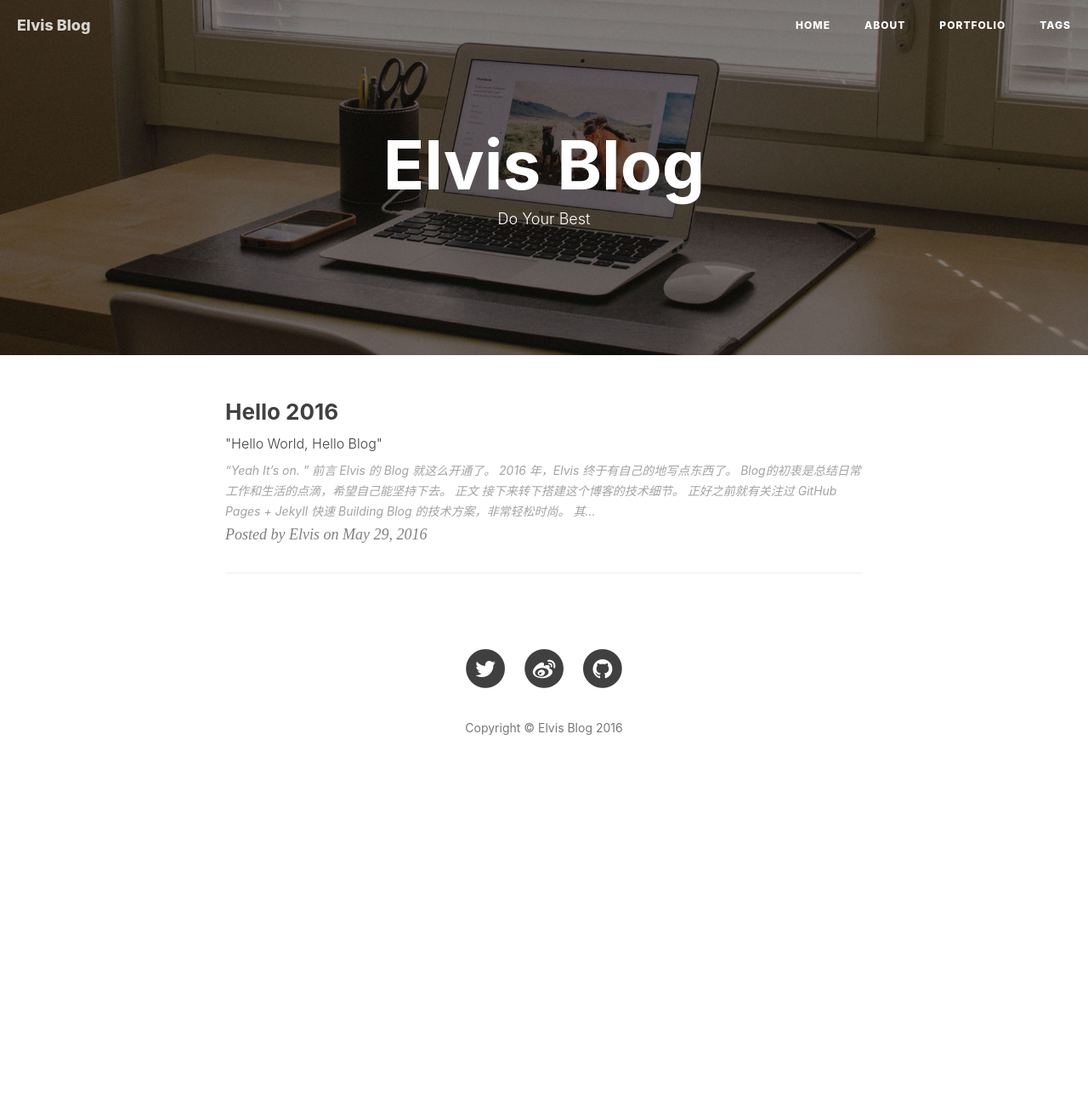
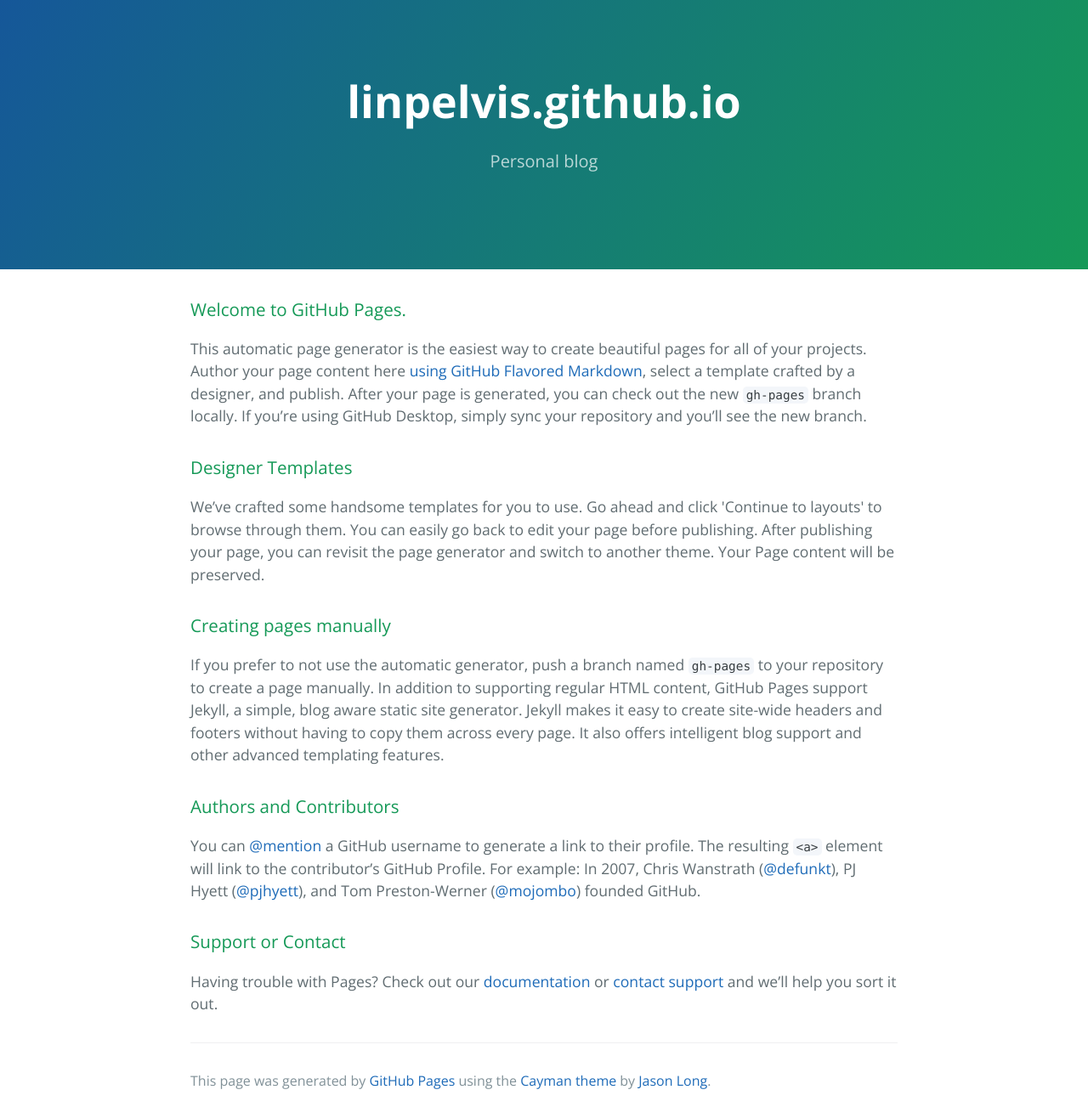
Before and after one commit to linpelvis/linpelvis.github.io, a Jekyll site: the page index.html, which Jekyll copies as it is, in a window 1280 px wide. Shown: the whole page at 85% size. Built offline with Jekyll 4.4.1, drawn with Linux system fonts in a browser that asks for light colours; nearby versions of some CDN libraries; the list of posts is cut into pages by our own code; comment, search, counter and statistics services are not loaded; before the commit the page ends 961 px from its top, so only the background shows below that.

Commit message:
Replace master branch with page content via GitHub

```diff
--- a/index.html
+++ b/index.html
@@ -1,42 +1,53 @@
----
-layout: page
-description: "Do Your Best"
----
+<!DOCTYPE html>
+<html lang="en-us">
+  <head>
+    <meta charset="UTF-8">
+    <title>linpelvis.github.io by linpelvis</title>
+    <meta name="viewport" content="width=device-width, initial-scale=1">
+    <link rel="stylesheet" type="text/css" href="stylesheets/normalize.css" media="screen">
+    <link href='https://fonts.googleapis.com/css?family=Open+Sans:400,700' rel='stylesheet' type='text/css'>
+    <link rel="stylesheet" type="text/css" href="stylesheets/stylesheet.css" media="screen">
+    <link rel="stylesheet" type="text/css" href="stylesheets/github-light.css" media="screen">
+  </head>
+  <body>
+    <section class="page-header">
+      <h1 class="project-name">linpelvis.github.io</h1>
+      <h2 class="project-tagline">Personal blog</h2>
+    </section>
 
-{% for post in paginator.posts %}
-<div class="post-preview">
-    <a href="{{ post.url | prepend: site.baseurl }}">
-        <h2 class="post-title">
-            {{ post.title }}
-        </h2>
-        {% if post.subtitle %}
-        <h3 class="post-subtitle">
-            {{ post.subtitle }}
-        </h3>
-        {% endif %}
-        <div class="post-content-preview">
-            {{ post.content | strip_html | truncate:200 }}
-        </div>
-    </a>
-    <p class="post-meta">
-        Posted by {% if post.author %}{{ post.author }}{% else %}{{ site.title }}{% endif %} on {{ post.date | date: "%B %-d, %Y" }}
-    </p>
-</div>
-<hr>
-{% endfor %}
+    <section class="main-content">
+      <h3>
+<a id="welcome-to-github-pages" class="anchor" href="#welcome-to-github-pages" aria-hidden="true"><span aria-hidden="true" class="octicon octicon-link"></span></a>Welcome to GitHub Pages.</h3>
 
-<!-- Pager -->
-{% if paginator.total_pages > 1 %}
-<ul class="pager">
-    {% if paginator.previous_page %}
-    <li class="previous">
-        <a href="{{ paginator.previous_page_path | prepend: site.baseurl | replace: '//', '/' }}">&larr; Newer Posts</a>
-    </li>
-    {% endif %}
-    {% if paginator.next_page %}
-    <li class="next">
-        <a href="{{ paginator.next_page_path | prepend: site.baseurl | replace: '//', '/' }}">Older Posts &rarr;</a>
-    </li>
-    {% endif %}
-</ul>
-{% endif %}
+<p>This automatic page generator is the easiest way to create beautiful pages for all of your projects. Author your page content here <a href="https://guides.github.com/features/mastering-markdown/">using GitHub Flavored Markdown</a>, select a template crafted by a designer, and publish. After your page is generated, you can check out the new <code>gh-pages</code> branch locally. If you’re using GitHub Desktop, simply sync your repository and you’ll see the new branch.</p>
+
+<h3>
+<a id="designer-templates" class="anchor" href="#designer-templates" aria-hidden="true"><span aria-hidden="true" class="octicon octicon-link"></span></a>Designer Templates</h3>
+
+<p>We’ve crafted some handsome templates for you to use. Go ahead and click 'Continue to layouts' to browse through them. You can easily go back to edit your page before publishing. After publishing your page, you can revisit the page generator and switch to another theme. Your Page content will be preserved.</p>
+
+<h3>
+<a id="creating-pages-manually" class="anchor" href="#creating-pages-manually" aria-hidden="true"><span aria-hidden="true" class="octicon octicon-link"></span></a>Creating pages manually</h3>
+
+<p>If you prefer to not use the automatic generator, push a branch named <code>gh-pages</code> to your repository to create a page manually. In addition to supporting regular HTML content, GitHub Pages support Jekyll, a simple, blog aware static site generator. Jekyll makes it easy to create site-wide headers and footers without having to copy them across every page. It also offers intelligent blog support and other advanced templating features.</p>
+
+<h3>
+<a id="authors-and-contributors" class="anchor" href="#authors-and-contributors" aria-hidden="true"><span aria-hidden="true" class="octicon octicon-link"></span></a>Authors and Contributors</h3>
+
+<p>You can <a href="https://help.github.com/articles/basic-writing-and-formatting-syntax/#mentioning-users-and-teams" class="user-mention">@mention</a> a GitHub username to generate a link to their profile. The resulting <code>&lt;a&gt;</code> element will link to the contributor’s GitHub Profile. For example: In 2007, Chris Wanstrath (<a href="https://github.com/defunkt" class="user-mention">@defunkt</a>), PJ Hyett (<a href="https://github.com/pjhyett" class="user-mention">@pjhyett</a>), and Tom Preston-Werner (<a href="https://github.com/mojombo" class="user-mention">@mojombo</a>) founded GitHub.</p>
+
+<h3>
+<a id="support-or-contact" class="anchor" href="#support-or-contact" aria-hidden="true"><span aria-hidden="true" class="octicon octicon-link"></span></a>Support or Contact</h3>
+
+<p>Having trouble with Pages? Check out our <a href="https://help.github.com/pages">documentation</a> or <a href="https://github.com/contact">contact support</a> and we’ll help you sort it out.</p>
+
+      <footer class="site-footer">
+
+        <span class="site-footer-credits">This page was generated by <a href="https://pages.github.com">GitHub Pages</a> using the <a href="https://github.com/jasonlong/cayman-theme">Cayman theme</a> by <a href="https://twitter.com/jasonlong">Jason Long</a>.</span>
+      </footer>
+
+    </section>
+
+
+  </body>
+</html>
--- /dev/null
+++ b/stylesheets/github-light.css
@@ -0,0 +1,123 @@
+/*
+The MIT License (MIT)
+
+Copyright (c) 2015 GitHub, Inc.
+
+Permission is hereby granted, free of charge, to any person obtaining a copy
+of this software and associated documentation files (the "Software"), to deal
+in the Software without restriction, including without limitation the rights
+to use, copy, modify, merge, publish, distribute, sublicense, and/or sell
+copies of the Software, and to permit persons to whom the Software is
+furnished to do so, subject to the following conditions:
+
+The above copyright notice and this permission notice shall be included in all
+copies or substantial portions of the Software.
+
+THE SOFTWARE IS PROVIDED "AS IS", WITHOUT WARRANTY OF ANY KIND, EXPRESS OR
+IMPLIED, INCLUDING BUT NOT LIMITED TO THE WARRANTIES OF MERCHANTABILITY,
+FITNESS FOR A PARTICULAR PURPOSE AND NONINFRINGEMENT. IN NO EVENT SHALL THE
+AUTHORS OR COPYRIGHT HOLDERS BE LIABLE FOR ANY CLAIM, DAMAGES OR OTHER
+LIABILITY, WHETHER IN AN ACTION OF CONTRACT, TORT OR OTHERWISE, ARISING FROM,
+OUT OF OR IN CONNECTION WITH THE SOFTWARE OR THE USE OR OTHER DEALINGS IN THE
+SOFTWARE.
+
+*/
+
+.pl-c /* comment */ {
+  color: #969896;
+}
+
+.pl-c1      /* constant, markup.raw, meta.diff.header, meta.module-reference, meta.property-name, support, support.constant, support.variable, variable.other.constant */,
+.pl-s .pl-v /* string variable */ {
+  color: #0086b3;
+}
+
+.pl-e  /* entity */,
+.pl-en /* entity.name */ {
+  color: #795da3;
+}
+
+.pl-s .pl-s1 /* string source */,
+.pl-smi      /* storage.modifier.import, storage.modifier.package, storage.type.java, variable.other, variable.parameter.function */ {
+  color: #333;
+}
+
+.pl-ent /* entity.name.tag */ {
+  color: #63a35c;
+}
+
+.pl-k /* keyword, storage, storage.type */ {
+  color: #a71d5d;
+}
+
+.pl-pds              /* punctuation.definition.string, string.regexp.character-class */,
+.pl-s                /* string */,
+.pl-s .pl-pse .pl-s1 /* string punctuation.section.embedded source */,
+.pl-sr               /* string.regexp */,
+.pl-sr .pl-cce       /* string.regexp constant.character.escape */,
+.pl-sr .pl-sra       /* string.regexp string.regexp.arbitrary-repitition */,
+.pl-sr .pl-sre       /* string.regexp source.ruby.embedded */ {
+  color: #183691;
+}
+
+.pl-v /* variable */ {
+  color: #ed6a43;
+}
+
+.pl-id /* invalid.deprecated */ {
+  color: #b52a1d;
+}
+
+.pl-ii /* invalid.illegal */ {
+  background-color: #b52a1d;
+  color: #f8f8f8;
+}
+
+.pl-sr .pl-cce /* string.regexp constant.character.escape */ {
+  color: #63a35c;
+  font-weight: bold;
+}
+
+.pl-ml /* markup.list */ {
+  color: #693a17;
+}
+
+.pl-mh        /* markup.heading */,
+.pl-mh .pl-en /* markup.heading entity.name */,
+.pl-ms        /* meta.separator */ {
+  color: #1d3e81;
+  font-weight: bold;
+}
+
+.pl-mq /* markup.quote */ {
+  color: #008080;
+}
+
+.pl-mi /* markup.italic */ {
+  color: #333;
+  font-style: italic;
+}
+
+.pl-mb /* markup.bold */ {
+  color: #333;
+  font-weight: bold;
+}
+
+.pl-md /* markup.deleted, meta.diff.header.from-file */ {
+  background-color: #ffecec;
+  color: #bd2c00;
+}
+
+.pl-mi1 /* markup.inserted, meta.diff.header.to-file */ {
+  background-color: #eaffea;
+  color: #55a532;
+}
+
+.pl-mdr /* meta.diff.range */ {
+  color: #795da3;
+  font-weight: bold;
+}
+
+.pl-mo /* meta.output */ {
+  color: #1d3e81;
+}
--- /dev/null
+++ b/stylesheets/stylesheet.css
@@ -0,0 +1,245 @@
+* {
+  box-sizing: border-box; }
+
+body {
+  padding: 0;
+  margin: 0;
+  font-family: "Open Sans", "Helvetica Neue", Helvetica, Arial, sans-serif;
+  font-size: 16px;
+  line-height: 1.5;
+  color: #606c71; }
+
+a {
+  color: #1e6bb8;
+  text-decoration: none; }
+  a:hover {
+    text-decoration: underline; }
+
+.btn {
+  display: inline-block;
+  margin-bottom: 1rem;
+  color: rgba(255, 255, 255, 0.7);
+  background-color: rgba(255, 255, 255, 0.08);
+  border-color: rgba(255, 255, 255, 0.2);
+  border-style: solid;
+  border-width: 1px;
+  border-radius: 0.3rem;
+  transition: color 0.2s, background-color 0.2s, border-color 0.2s; }
+  .btn + .btn {
+    margin-left: 1rem; }
+
+.btn:hover {
+  color: rgba(255, 255, 255, 0.8);
+  text-decoration: none;
+  background-color: rgba(255, 255, 255, 0.2);
+  border-color: rgba(255, 255, 255, 0.3); }
+
+@media screen and (min-width: 64em) {
+  .btn {
+    padding: 0.75rem 1rem; } }
+
+@media screen and (min-width: 42em) and (max-width: 64em) {
+  .btn {
+    padding: 0.6rem 0.9rem;
+    font-size: 0.9rem; } }
+
+@media screen and (max-width: 42em) {
+  .btn {
+    display: block;
+    width: 100%;
+    padding: 0.75rem;
+    font-size: 0.9rem; }
+    .btn + .btn {
+      margin-top: 1rem;
+      margin-left: 0; } }
+
+.page-header {
+  color: #fff;
+  text-align: center;
+  background-color: #159957;
+  background-image: linear-gradient(120deg, #155799, #159957); }
+
+@media screen and (min-width: 64em) {
+  .page-header {
+    padding: 5rem 6rem; } }
+
+@media screen and (min-width: 42em) and (max-width: 64em) {
+  .page-header {
+    padding: 3rem 4rem; } }
+
+@media screen and (max-width: 42em) {
+  .page-header {
+    padding: 2rem 1rem; } }
+
+.project-name {
+  margin-top: 0;
+  margin-bottom: 0.1rem; }
+
+@media screen and (min-width: 64em) {
+  .project-name {
+    font-size: 3.25rem; } }
+
+@media screen and (min-width: 42em) and (max-width: 64em) {
+  .project-name {
+    font-size: 2.25rem; } }
+
+@media screen and (max-width: 42em) {
+  .project-name {
+    font-size: 1.75rem; } }
+
+.project-tagline {
+  margin-bottom: 2rem;
+  font-weight: normal;
+  opacity: 0.7; }
+
+@media screen and (min-width: 64em) {
+  .project-tagline {
+    font-size: 1.25rem; } }
+
+@media screen and (min-width: 42em) and (max-width: 64em) {
+  .project-tagline {
+    font-size: 1.15rem; } }
+
+@media screen and (max-width: 42em) {
+  .project-tagline {
+    font-size: 1rem; } }
+
+.main-content :first-child {
+  margin-top: 0; }
+.main-content img {
+  max-width: 100%; }
+.main-content h1, .main-content h2, .main-content h3, .main-content h4, .main-content h5, .main-content h6 {
+  margin-top: 2rem;
+  margin-bottom: 1rem;
+  font-weight: normal;
+  color: #159957; }
+.main-content p {
+  margin-bottom: 1em; }
+.main-content code {
+  padding: 2px 4px;
+  font-family: Consolas, "Liberation Mono", Menlo, Courier, monospace;
+  font-size: 0.9rem;
+  color: #383e41;
+  background-color: #f3f6fa;
+  border-radius: 0.3rem; }
+.main-content pre {
+  padding: 0.8rem;
+  margin-top: 0;
+  margin-bottom: 1rem;
+  font: 1rem Consolas, "Liberation Mono", Menlo, Courier, monospace;
+  color: #567482;
+  word-wrap: normal;
+  background-color: #f3f6fa;
+  border: solid 1px #dce6f0;
+  border-radius: 0.3rem; }
+  .main-content pre > code {
+    padding: 0;
+    margin: 0;
+    font-size: 0.9rem;
+    color: #567482;
+    word-break: normal;
+    white-space: pre;
+    background: transparent;
+    border: 0; }
+.main-content .highlight {
+  margin-bottom: 1rem; }
+  .main-content .highlight pre {
+    margin-bottom: 0;
+    word-break: normal; }
+.main-content .highlight pre, .main-content pre {
+  padding: 0.8rem;
+  overflow: auto;
+  font-size: 0.9rem;
+  line-height: 1.45;
+  border-radius: 0.3rem; }
+.main-content pre code, .main-content pre tt {
+  display: inline;
+  max-width: initial;
+  padding: 0;
+  margin: 0;
+  overflow: initial;
+  line-height: inherit;
+  word-wrap: normal;
+  background-color: transparent;
+  border: 0; }
+  .main-content pre code:before, .main-content pre code:after, .main-content pre tt:before, .main-content pre tt:after {
+    content: normal; }
+.main-content ul, .main-content ol {
+  margin-top: 0; }
+.main-content blockquote {
+  padding: 0 1rem;
+  margin-left: 0;
+  color: #819198;
+  border-left: 0.3rem solid #dce6f0; }
+  .main-content blockquote > :first-child {
+    margin-top: 0; }
+  .main-content blockquote > :last-child {
+    margin-bottom: 0; }
+.main-content table {
+  display: block;
+  width: 100%;
+  overflow: auto;
+  word-break: normal;
+  word-break: keep-all; }
+  .main-content table th {
+    font-weight: bold; }
+  .main-content table th, .main-content table td {
+    padding: 0.5rem 1rem;
+    border: 1px solid #e9ebec; }
+.main-content dl {
+  padding: 0; }
+  .main-content dl dt {
+    padding: 0;
+    margin-top: 1rem;
+    font-size: 1rem;
+    font-weight: bold; }
+  .main-content dl dd {
+    padding: 0;
+    margin-bottom: 1rem; }
+.main-content hr {
+  height: 2px;
+  padding: 0;
+  margin: 1rem 0;
+  background-color: #eff0f1;
+  border: 0; }
+
+@media screen and (min-width: 64em) {
+  .main-content {
+    max-width: 64rem;
+    padding: 2rem 6rem;
+    margin: 0 auto;
+    font-size: 1.1rem; } }
+
+@media screen and (min-width: 42em) and (max-width: 64em) {
+  .main-content {
+    padding: 2rem 4rem;
+    font-size: 1.1rem; } }
+
+@media screen and (max-width: 42em) {
+  .main-content {
+    padding: 2rem 1rem;
+    font-size: 1rem; } }
+
+.site-footer {
+  padding-top: 2rem;
+  margin-top: 2rem;
+  border-top: solid 1px #eff0f1; }
+
+.site-footer-owner {
+  display: block;
+  font-weight: bold; }
+
+.site-footer-credits {
+  color: #819198; }
+
+@media screen and (min-width: 64em) {
+  .site-footer {
+    font-size: 1rem; } }
+
+@media screen and (min-width: 42em) and (max-width: 64em) {
+  .site-footer {
+    font-size: 1rem; } }
+
+@media screen and (max-width: 42em) {
+  .site-footer {
+    font-size: 0.9rem; } }
```
Also changed, not shown: params.json (added, +6 -0 lines), stylesheets/normalize.css (added).
